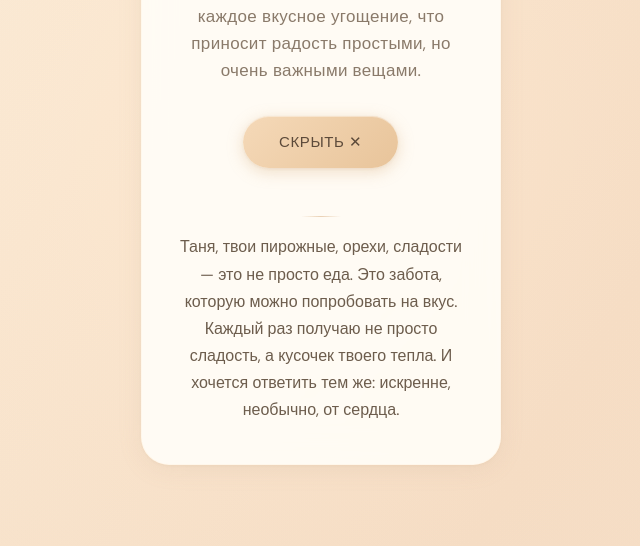
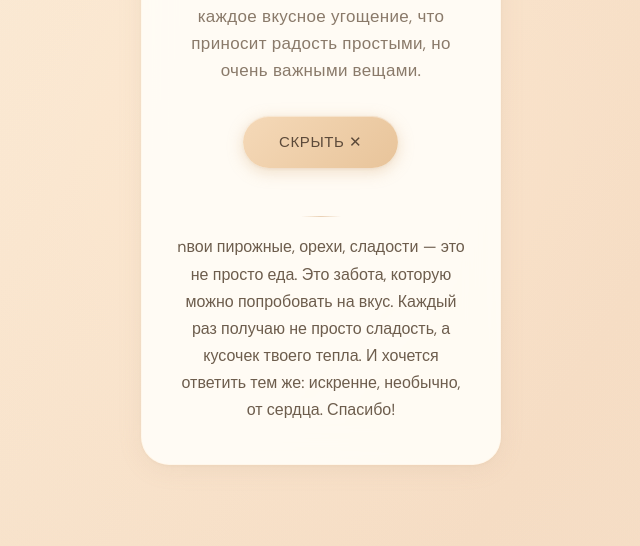
Before and after one commit to ZenTr1xxx/thank-you-tanya, a plain HTML site: page index.html in a window 1280 px wide. Both pictures are taken after a click on the button "ОТКРЫТЬ ❤". Shown: the part 254-800 px from the top of the page, without its empty margins (319-959 px from the left). Drawn offline with Linux system fonts and the light colour scheme; animation ran at ten frames a second.

Commit message:
Update index.html

```diff
--- a/index.html
+++ b/index.html
@@ -149,10 +149,10 @@
         </button>
         <div class="hidden-message" id="hidden-msg" role="region" aria-live="polite">
           <p>
-            Таня, твои пирожные, орехи, сладости —
+            nвои пирожные, орехи, сладости —
             это не просто еда. Это забота, которую можно попробовать на вкус.
             Каждый раз получаю не просто сладость, а кусочек твоего тепла.
-            И хочется ответить тем же: искренне, необычно, от сердца.
+            И хочется ответить тем же: искренне, необычно, от сердца. Спасибо!
           </p>
         </div>
      </div>
```
